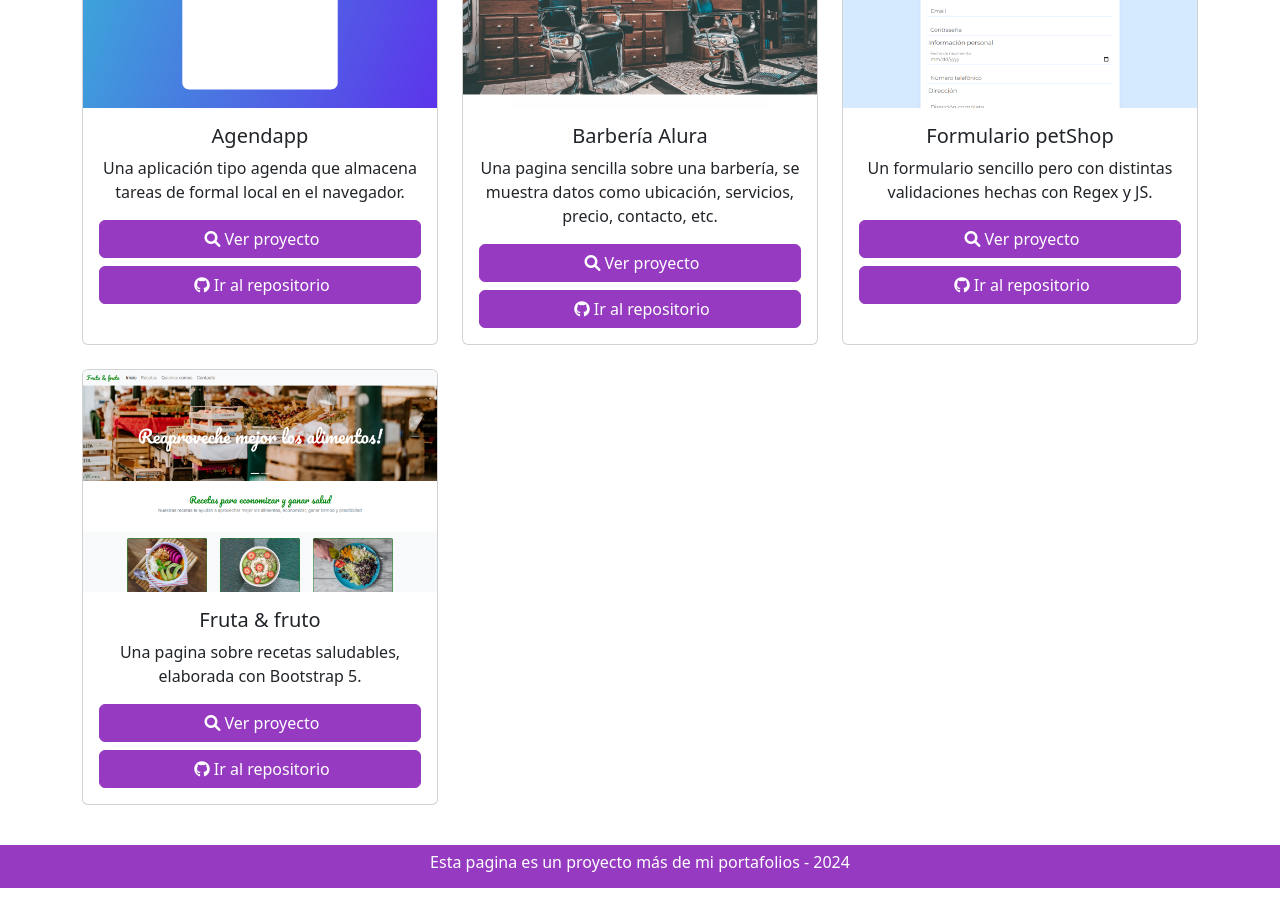
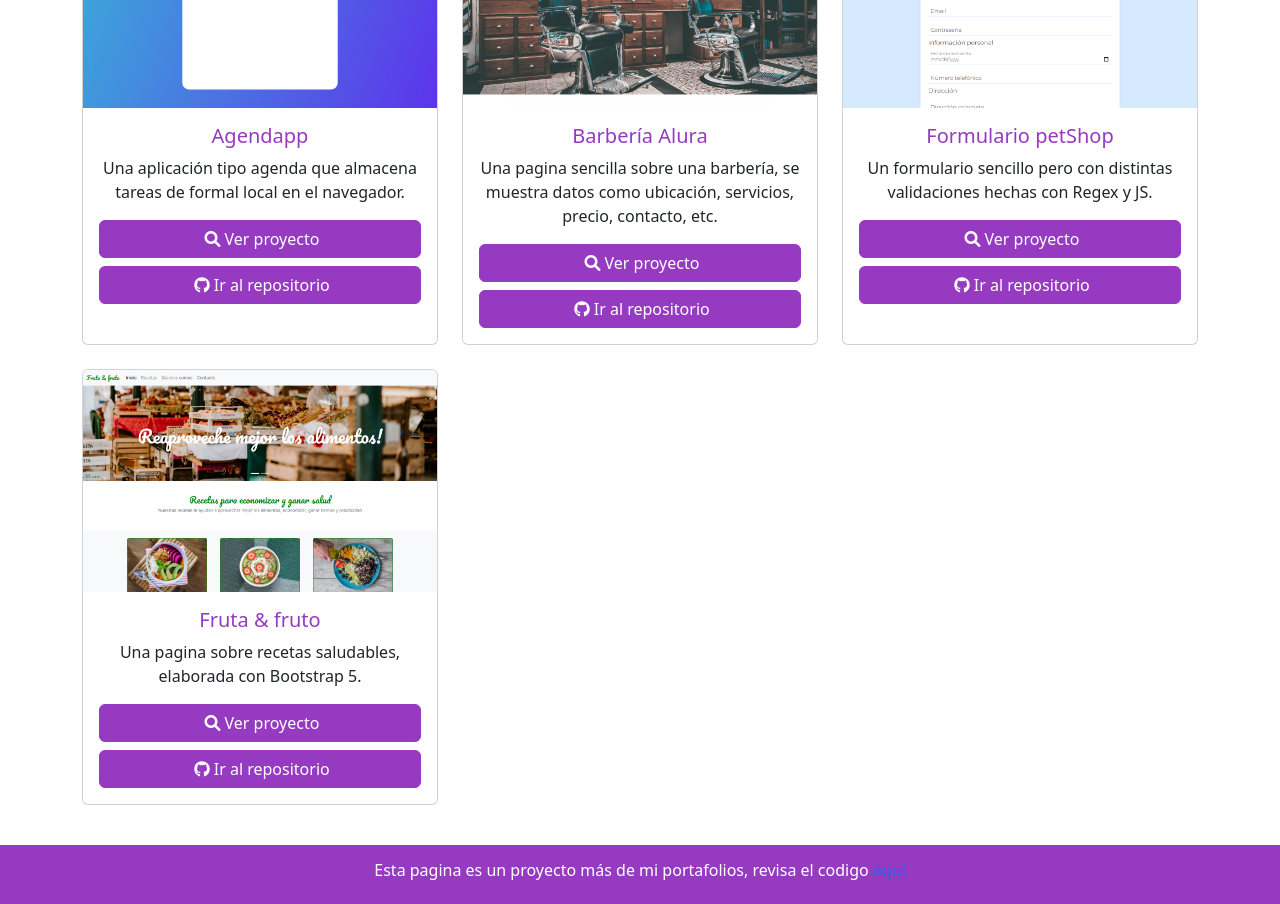
Before and after one commit to Pabloamedias/portfolio-react-ts, a React (Vite) app: page / in a window 1280 px wide. Shown: the part 280-1184 px from the top of the page. Built offline with nearby package versions, Linux system fonts and the light colour scheme.

Commit message:
Fix footer, added new icons

```diff
--- a/src/App.tsx
+++ b/src/App.tsx
@@ -1,23 +1,22 @@
-import Footer from "./components/Footer"
-import Navbar from "./components/Navbar"
-import Index from "./pages/Index"
-import { Routes, Route } from "react-router-dom"
+import { Routes, Route } from "react-router-dom";
+import NotFound from "./pages/NotFound";
+import Navbar from "./components/Navbar";
+import Index from "./pages/Index";
+import Footer from "./components/Footer";
 
+const App = () => {
+  return (
+    <div className="d-flex flex-column min-vh-100">
+      <Navbar />
+      <div className="flex-fill">
+        <Routes>
+          <Route element={<Index />} index></Route>
+          <Route element={<NotFound />} path="*"></Route>
+        </Routes>
+      </div>
+      <Footer />
+    </div>
+  );
+};
 
-const App =() => {
-
-  return (
-    <>
-
-    <Navbar/>
-    <Routes>
-      <Route element={<Index/>} index></Route>
-
-    </Routes>
-    <Footer/>
-
-    </>
-  )
-}
-
-export default App
+export default App;
--- a/src/components/Footer.tsx
+++ b/src/components/Footer.tsx
@@ -1,12 +1,12 @@
-import  "../assets/styles.css"
+import "../assets/styles.css";
 
 const Footer = () => {
   return (
-    <div className="navbar navbar-expand-lg bg-purple" >
-      <div className="container text-center justify-content-center">
-        <h6 style={{color: "white"}}>Esta pagina es un proyecto más de mi portafolios - 2024</h6>
+    <footer className="bg-purple text-white text-center py-3 mt-auto">
+      <div className="container">
+        <h6>Esta pagina es un proyecto más de mi portafolios, revisa el codigo <a href="https://github.com/Pabloamedias/portfolio-react-ts">aquí</a></h6>
       </div>
-    </div>
+    </footer>
   );
 };
 
--- a/src/components/Navbar.tsx
+++ b/src/components/Navbar.tsx
@@ -7,6 +7,7 @@ const Navbar = () => {
       <nav className="navbar navbar-expand-lg bg-purple" data-bs-theme="dark">
         <div className="container-fluid m-1">
           <NavLink className="navbar-brand fs-4 fw-bold" to={"/"}>
+          <i className="fa-solid fa-briefcase me-1"></i>
             Portafolio
           </NavLink>
           <button
--- a/src/components/Project.tsx
+++ b/src/components/Project.tsx
@@ -12,16 +12,15 @@ const Project = ({ project }: Props) => {
         <div className="card h-100">
           <img src={project.urlImage} className="card-img-top" />
           <div className="card-body">
-            <h5 className="card-title">{project.title}</h5>
+            <h5 className="card-title font-purple">{project.title}</h5>
             <p className="card-text">{project.description}</p>
             <div className="d-grid gap-2">
-
               <a
                 href={project.urlDeployed}
                 target="_blank"
                 className="btn btn-purple"
               >
-                <i className="fa-solid fa-magnifying-glass m-1 me-1"/>
+                <i className="fa-solid fa-magnifying-glass m-1 me-1" />
                 Ver proyecto
               </a>
 
@@ -30,7 +29,7 @@ const Project = ({ project }: Props) => {
                 target="_blank"
                 className="btn btn-purple"
               >
-                <i className="fa-brands fa-github m-1 me-1"/>
+                <i className="fa-brands fa-github m-1 me-1" />
                 Ir al repositorio
               </a>
             </div>
--- /dev/null
+++ b/src/pages/NotFound.tsx
@@ -0,0 +1,17 @@
+import { NavLink } from "react-router-dom";
+
+const NotFound = () => {
+  return (
+    <>
+      <div className="container d-flex flex-column justify-content-center align-items-center vh-100 gap-1">
+
+        <h1 className="font-purple fw-bold">404</h1>
+        <h2>Oops! parece que te perdiste navegando</h2>
+        <h5 className="font-purple">Vuelve a la pagina de inicio con el botón de abajo</h5>
+        <NavLink className="btn btn-purple" to={"/"}>Volver</NavLink>
+      </div>
+    </>
+  );
+};
+
+export default NotFound;
```
